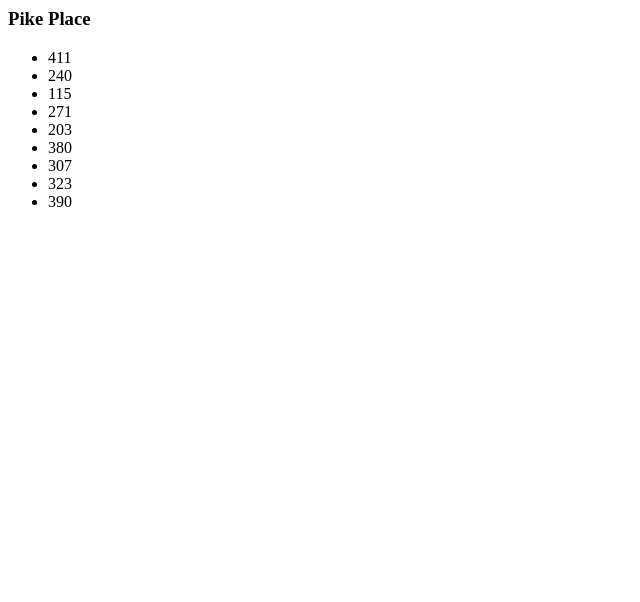
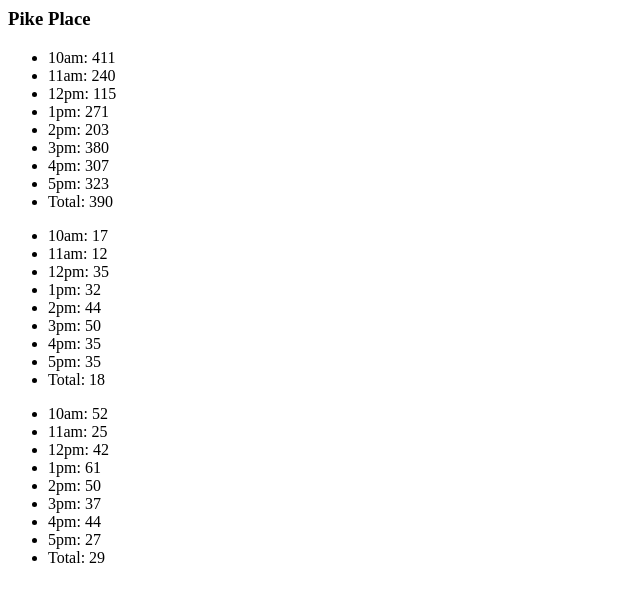
Before and after one commit to ishidas/cookie-stand, a plain HTML site: page index.html in a window 1280 px wide. Shown: the whole page, without its empty margins (0-640 px from the left). Drawn offline with Linux system fonts and the light colour scheme.

Commit message:
added a few more shops

```diff
--- a/app.js
+++ b/app.js
@@ -1,5 +1,8 @@
-var hoursOfOperation = ["10am","11am","12pm", "1pm", "2pm","3pm","4pm","5pm","6pm"];
+//Hours of Operation on ALL locations
+var hoursOfOperation = ["10am","11am","12pm", "1pm", "2pm","3pm","4pm","5pm","Total"];
+var shops = ["Pike Place","Sea Tac Airport", ];
 
+//Pike Place store Hourly Customer, Hourly Cookies TTL, Daily TTL
 var pikePlace = {
   minCustPerHr: 17,
   maxCustPerHr: 88,
@@ -14,16 +17,74 @@ var pikePlace = {
   },
   calculateDailyTtl: function(){
     var total = 0;
-    var pikePlaceList = document.getElementById('pikePlaceList');
+    var pplist = document.getElementById('pikePlaceList');
     for (var i = 0; i < hoursOfOperation.length; i++) {
       this.hourlyCookies.push(this.calculateHourlyTtl());
-      var listItem = document.createElement("li");
-      listItem.innerHTML = this.hourlyCookies[i]
-      pikePlaceList.appendChild(listItem)
+      var listItem1 = document.createElement("li");
+      listItem1.innerHTML = hoursOfOperation[i]+ ": " + this.hourlyCookies[i]
+      pplist.appendChild(listItem1)
     }
 
   }
 };
 
+//calling the above function
+pikePlace.calculateDailyTtl();
 
-pikePlace.calculateDailyTtl();
+//Sea Tac Airport store Hourly Customer, Hourly Cookies TTL, Daily TTL
+
+var seaTacAirport = {
+  minCustPerHr: 6,
+  maxCustPerHr: 44,
+  aveCookiesPerCust: 1.2,
+  hourlyCookies: [],
+
+  calculateRandomHrlyCust: function(){
+    return Math.floor(Math.random()*(this.maxCustPerHr - this.minCustPerHr +1))+this.minCustPerHr;
+  },
+  calculateHourlyTtl: function(){
+    return Math.ceil(this.calculateRandomHrlyCust() * this.aveCookiesPerCust);
+  },
+  calculateDailyTtl: function(){
+    var total = 0;
+    var seataclist = document.getElementById('seaTacAirportList');
+    for (var i = 0; i < hoursOfOperation.length; i++) {
+      this.hourlyCookies.push(this.calculateHourlyTtl());
+      var listItem2 = document.createElement("li");
+      listItem2.innerHTML = hoursOfOperation[i]+ ": " + this.hourlyCookies[i]
+      seataclist.appendChild(listItem2)
+    }
+
+  }
+};
+
+seaTacAirport.calculateDailyTtl();
+
+//Southcenter Mall store Hourly Customer, Hourly Cookies TTL, Daily TTL
+
+var southCenterMall = {
+  minCustPerHr: 11,
+  maxCustPerHr: 38,
+  aveCookiesPerCust: 1.9,
+  hourlyCookies: [],
+
+  calculateRandomHrlyCust: function(){
+    return Math.floor(Math.random()*(this.maxCustPerHr - this.minCustPerHr +1))+this.minCustPerHr;
+  },
+  calculateHourlyTtl: function(){
+    return Math.ceil(this.calculateRandomHrlyCust() * this.aveCookiesPerCust);
+  },
+  calculateDailyTtl: function(){
+    var total = 0;
+    var sctrlist = document.getElementById('southCenterMallList');
+    for (var i = 0; i < hoursOfOperation.length; i++) {
+      this.hourlyCookies.push(this.calculateHourlyTtl());
+      var listItem3 = document.createElement("li");
+      listItem3.innerHTML = hoursOfOperation[i]+ ": " + this.hourlyCookies[i]
+      sctrlist.appendChild(listItem3)
+    }
+
+  }
+};
+
+southCenterMall.calculateDailyTtl();
--- a/index.html
+++ b/index.html
@@ -6,6 +6,8 @@
 <body>
 <h3>Pike Place</h3>
 <ul id="pikePlaceList"></ul>
+<ul id="seaTacAirportList"></ul>
+<ul id="southCenterMallList"></ul>
 <script src="app.js" type="text/javascript"></script>
 </body>
 </html>
```
